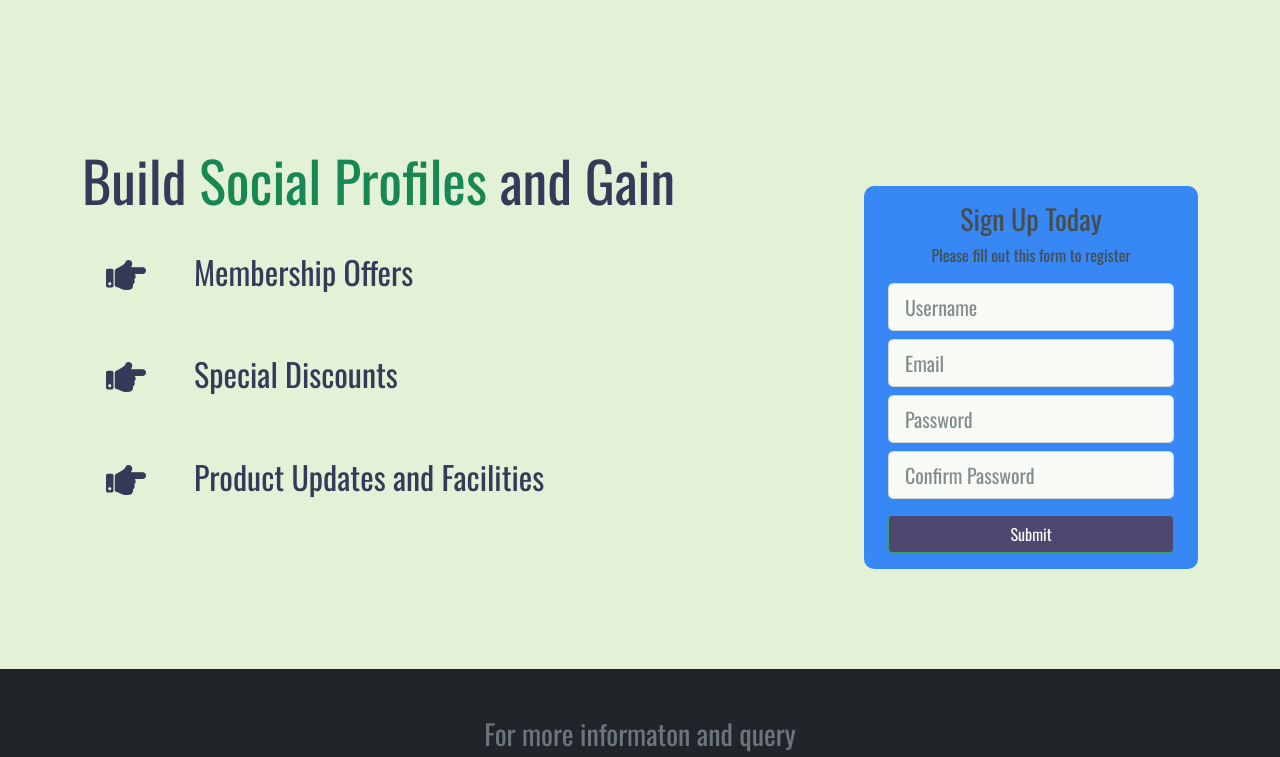
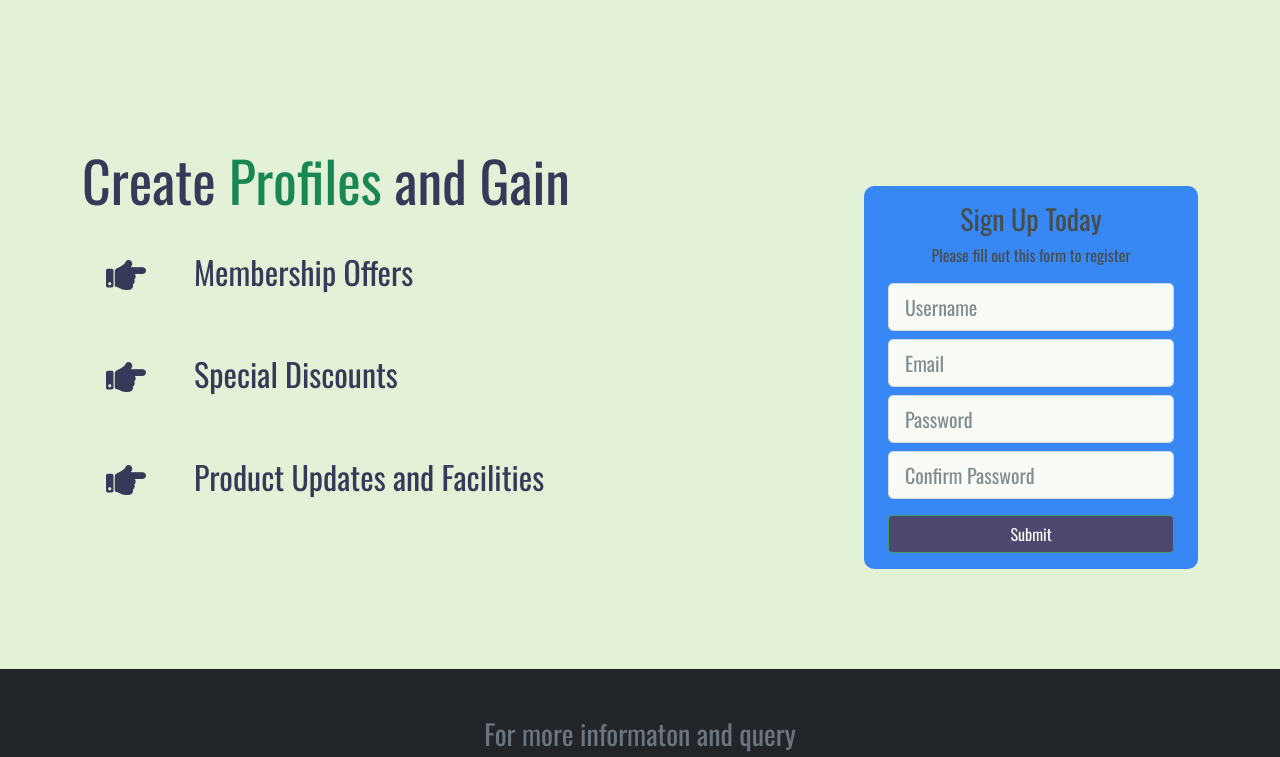
Before and after one commit to rownakabdullahomi/assignment2_BackPackEcommerce_P.Hero, a plain HTML site: page index.html in a window 1280 px wide. Shown: the part 3000-3757 px from the top of the page. Drawn offline with nearby package versions, Linux system fonts and the light colour scheme.

Commit message:
2nd commit

```diff
--- a/index.html
+++ b/index.html
@@ -280,7 +280,7 @@
                      <div class="container">
                          <div class="row">
                              <div class="col-md-8 profile_text">
-                                 <h1 class="display-4">Build <span class="text-success">Social Profiles</span> and Gain </h1>
+                                 <h1 class="display-4">Create <span class="text-success">Profiles</span> and Gain </h1>
                                  <div class="d-flex flex-row">
                                      <div class="align-self-start p-4">
                                          <i class="fas fa-hand-point-right"></i>
```
